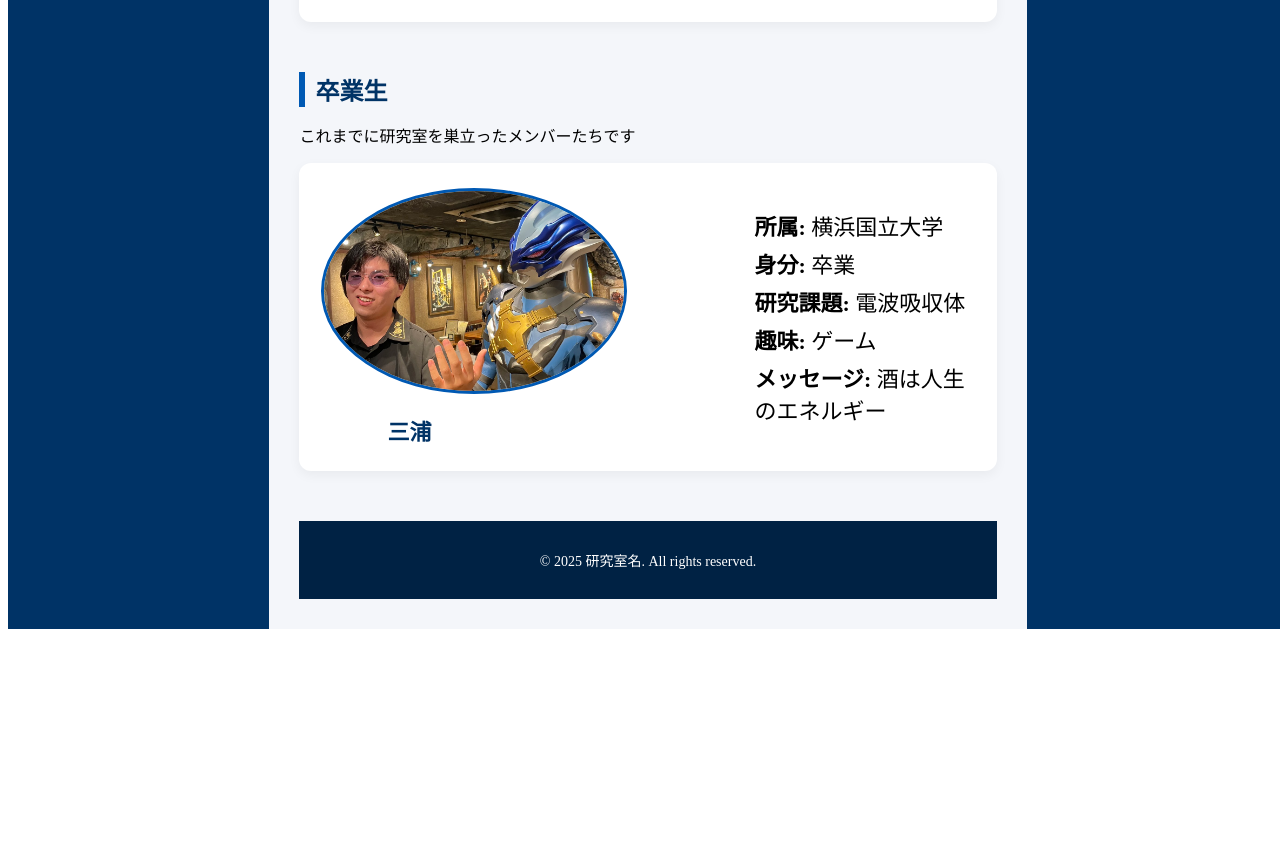
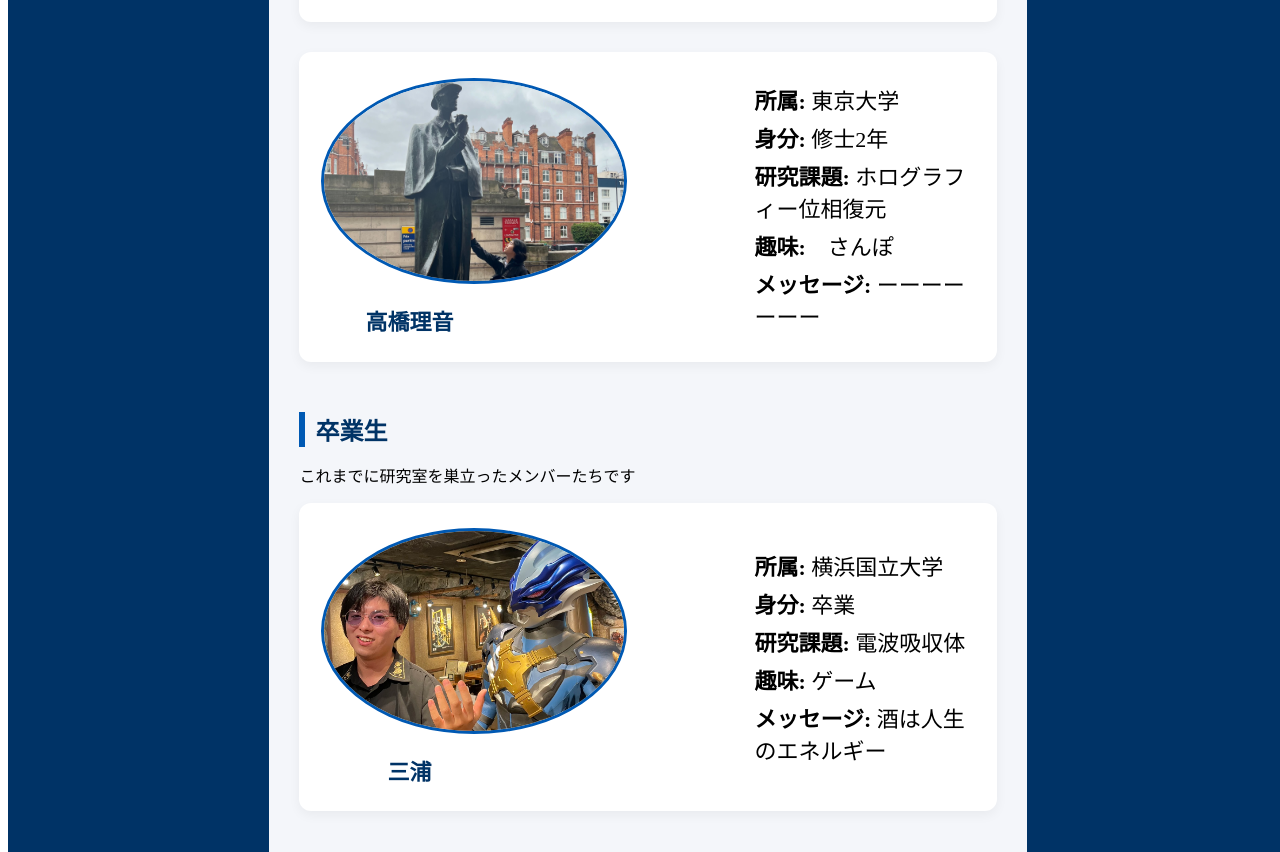
Before and after one commit to kosukechun/sekimotolab_WEBsite, a plain HTML site: page members.html in a window 1280 px wide. Shown: the part 1128-1980 px from the top of the page. Before the commit the page ends 1765 px from the top, so only its background shows below. Drawn offline with Linux system fonts and the light colour scheme.

Commit message:
高橋が自分のプロフィールを追加しました。

```diff
--- a/members.html
+++ b/members.html
@@ -73,6 +73,21 @@
             </div>
           </div>
 
+          <div class="member">
+            <div class="left">
+              <img src="takahashi.jpg" alt="高橋理音の写真" />
+              <div class="name">高橋理音</div>
+            </div>
+
+            <div class="info">
+              <p><strong>所属:</strong> 東京大学</p>
+              <p><strong>身分:</strong> 修士2年</p>
+              <p><strong>研究課題:</strong> ホログラフィー位相復元</p>
+              <p><strong>趣味:</strong>　さんぽ</p>
+              <p><strong>メッセージ:</strong> ーーーーーーー</p>
+            </div>
+          </div>
+
 
         </section>
 
```
Also changed, not shown: takahashi.jpg (added).
